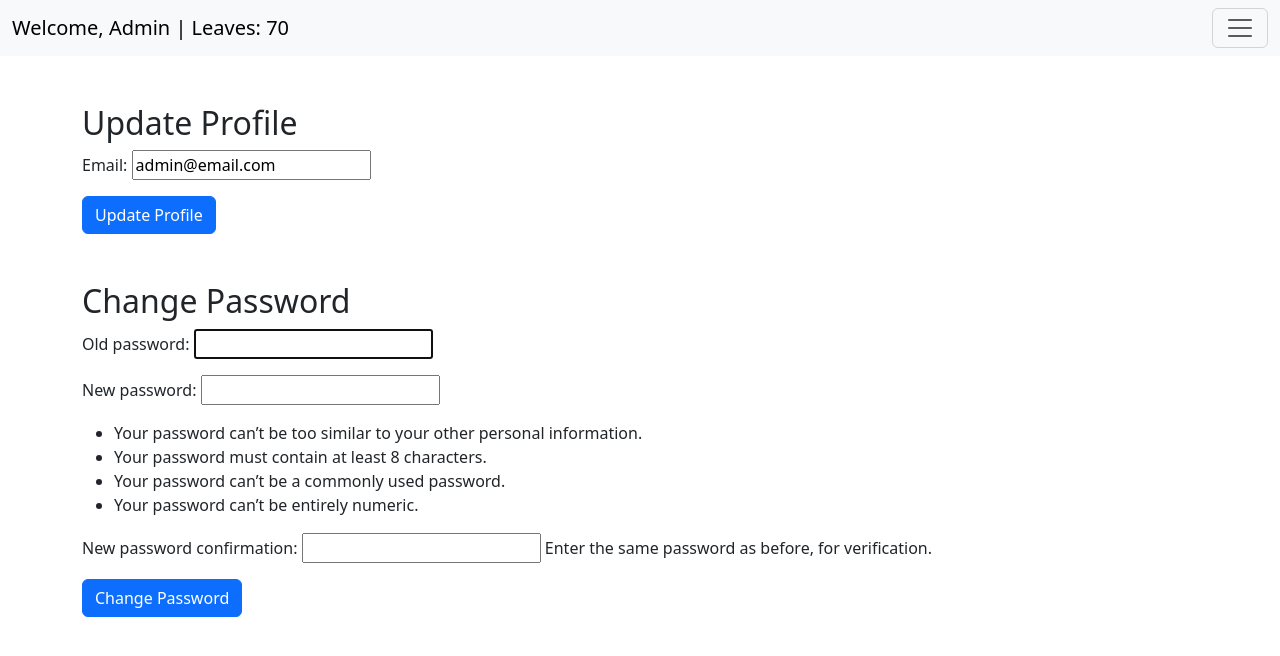
After one commit to annabelle-josie/group-software-project, a Django app: page /settings/ in a window 1280 px wide. The commit adds this page. Shown: the top 656 px of the page. Run offline with Django 5.2, Linux system fonts and the light colour scheme; a user stored in the database is signed in; data comes from the database, SQL or seed files in the repository.

Commit message:
update email and password feature

```diff
--- a/login/forms.py
+++ b/login/forms.py
@@ -1,6 +1,7 @@
 from django import forms
 from django.contrib.auth import get_user_model
 from django.contrib.auth.forms import UserCreationForm
+from django.contrib.auth.forms import PasswordChangeForm
 
 CustomUser = get_user_model() # get the currently active user model, which is CustomUser in this case, based on Django default
 
@@ -9,3 +10,13 @@ class CustomUserCreationForm(UserCreationForm):
     class Meta:
         model = CustomUser
         fields = ("username", "email", "password1", "password2")
+
+class ProfileUpdateForm(forms.ModelForm):
+    class Meta:
+        model = CustomUser
+        fields = ['email'] # update to ['username', 'email'] if username is to be updated
+
+class CustomPasswordChangeForm(PasswordChangeForm):
+    class Meta:
+        model = CustomUser
+        fields = ['old_password', 'new_password1', 'new_password2']
--- a/main/templates/base.html
+++ b/main/templates/base.html
@@ -46,6 +46,12 @@
                 <li class="nav-item">
                     <a class="nav-link" href="/market">Market</a>
                 </li>
+                <li class="nav-item">
+                    <a class="nav-link" href="/profile">Profile</a>
+                </li>
+            <li class="nav-item">
+                <a class="nav-link" href="/settings">Settings</a>
+            </li>
 
                 {% if user.is_authenticated %}
                     <!-- Log Out Button (Using JavaScript for POST request) -->
--- /dev/null
+++ b/main/templates/settings.html
@@ -0,0 +1,21 @@
+{% extends 'base.html' %}
+{% block title %}Settings{% endblock %}
+{% block content %}
+<div class="container mt-5">
+    <h2>Update Profile</h2>
+    <form method="post">
+        {% csrf_token %}
+        {{ user_form.as_p }}
+        <button type="submit" name="update_profile" class="btn btn-primary">Update Profile</button>
+    </form>
+</div>
+
+<div class="container mt-5">
+    <h2>Change Password</h2>
+    <form method="post">
+        {% csrf_token %}
+        {{ password_form.as_p }}
+        <button type="submit" name="change_password" class="btn btn-primary">Change Password</button>
+    </form>
+</div>
+{% endblock %}
--- a/main/urls.py
+++ b/main/urls.py
@@ -22,4 +22,5 @@ urlpatterns = [
     path("market/api/add_purchased_plant", views.add_purchased_plant, name="add_purchased_plant"),  # Add purchased plant endpoint
     path('delete_event/<int:event_id>/', views.delete_event, name='delete_event'),
     path("profile/<str:username>/", views.profile),
+    path('settings/', views.settings, name='settings'),
 ]
--- a/main/views.py
+++ b/main/views.py
@@ -22,6 +22,8 @@ from django.shortcuts import get_object_or_404
 from user_management.models import UserStats, CustomUser
 from garden.models import Plant
 import json
+from login.forms import ProfileUpdateForm, CustomPasswordChangeForm
+
 
 # Create views here
 
@@ -63,9 +65,7 @@ def home(request):
             "date": challenge_participant.date,
         }
         for challenge_participant in user_challenge
-
     ]
-
 
     return render(request, "home.html", {"plant_slots": plant_slots, "challenge_list":challenge_in_progress})
 
@@ -408,7 +408,7 @@ def add_purchased_plant(request):
         else: # If the user cannot afford it, send back a bad response and abort purchase
             return Response(status=status.HTTP_400_BAD_REQUEST)
 
-
+@login_required
 def profile(request, username):
     try:
         owner = CustomUser.objects.get(username=username)
@@ -418,3 +418,31 @@ def profile(request, username):
         plant_slots = None
 
     return render(request, "profile.html", {"owner": username, "plant_slots": plant_slots})
+
+@login_required
+def settings(request):
+    user_form = ProfileUpdateForm(instance=request.user)
+    password_form = CustomPasswordChangeForm(user=request.user)
+
+    if request.method == 'POST':
+        if 'update_profile' in request.POST:
+            user_form = ProfileUpdateForm(request.POST, instance=request.user)
+            if user_form.is_valid():
+                user_form.save()
+                messages.success(request, 'Your profile has been updated successfully!')
+                return redirect('settings')
+        elif 'change_password' in request.POST:
+            password_form = CustomPasswordChangeForm(user=request.user, data=request.POST)
+            if password_form.is_valid():
+                password_form.save()
+                messages.success(request, 'Your password has been changed successfully!')
+                return redirect('/auth/login/')
+    else:
+        user_form = ProfileUpdateForm(instance=request.user)
+        password_form = CustomPasswordChangeForm(user=request.user)
+
+    context = {
+        'user_form': user_form,
+        'password_form': password_form
+    }
+    return render(request, "settings.html", context)
--- a/mysite/urls.py
+++ b/mysite/urls.py
@@ -6,4 +6,5 @@ from django.urls import path, include
 urlpatterns = [
     path('admin/', admin.site.urls), # admin page
     path("", include("main.urls")),
+    path('auth/', include('django.contrib.auth.urls')), # Include login app URLs
 ] + static(settings.MEDIA_URL, document_root=settings.MEDIA_ROOT)
```
Also changed, not shown: main/templates/profile.html (+20 -1 lines).
